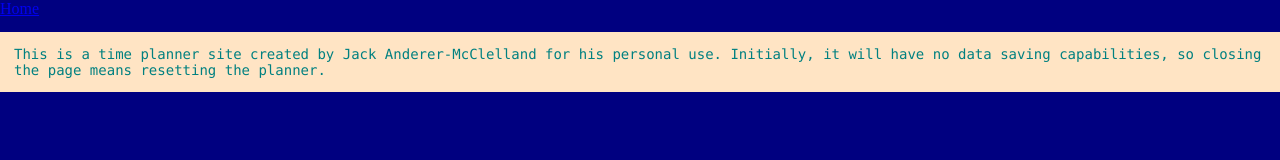
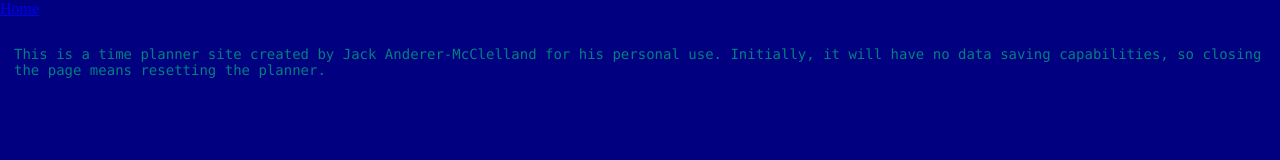
Before and after one commit to jack-am/time-planner, a plain HTML site: page index.html in a window 1280 px wide. Drawn offline with nearby package versions, Linux system fonts and the light colour scheme; some packages are replaced by stand-ins of ours.

Commit message:
Update style.css

```diff
--- a/style.css
+++ b/style.css
@@ -14,7 +14,7 @@ menu {
     cursor: pointer;
 }
 p {
-    background-color: Bisque;
+    background-color: Navy;
     color: Teal;
     padding: 14px;
     font-size: 14px;
```
